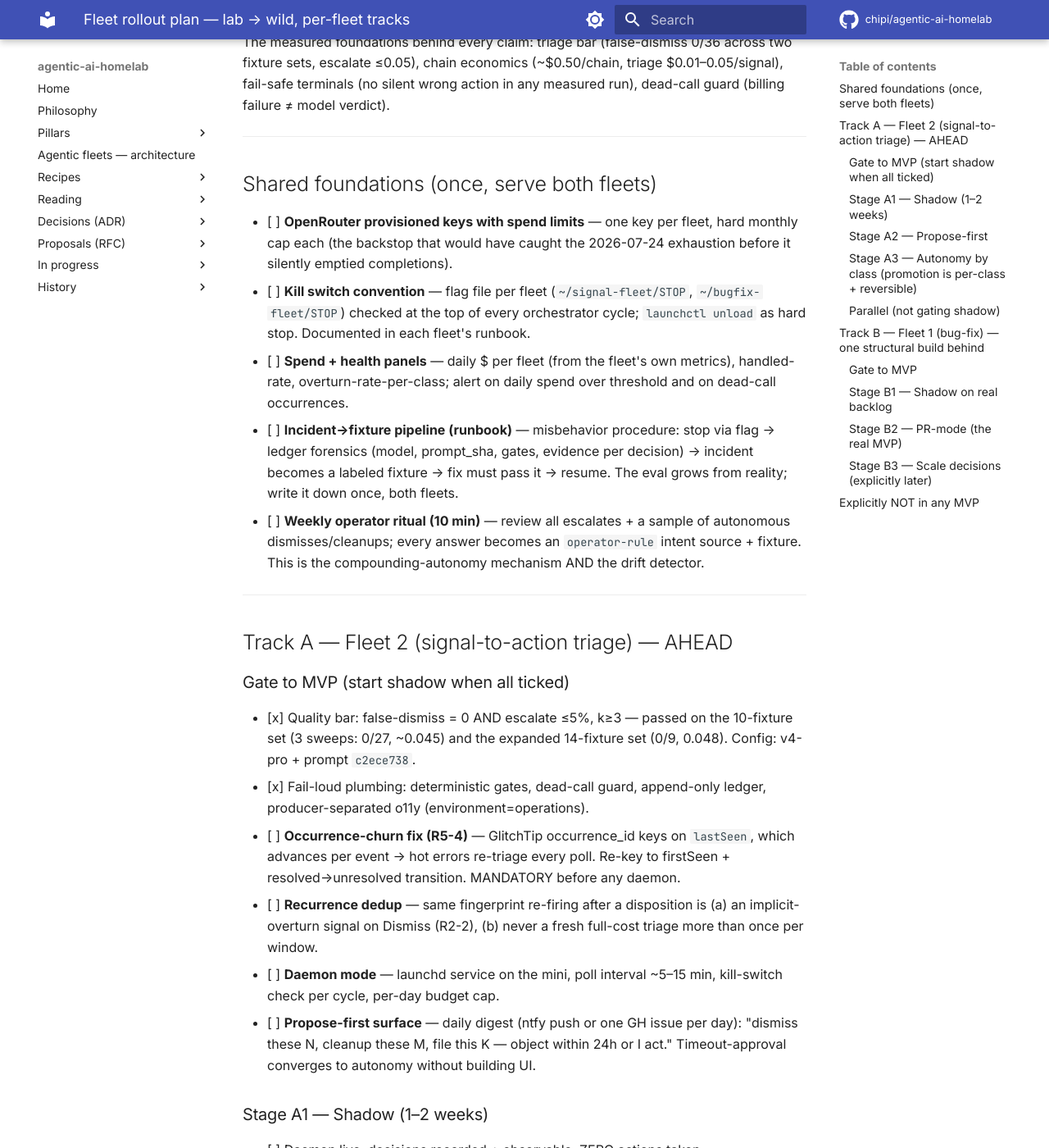
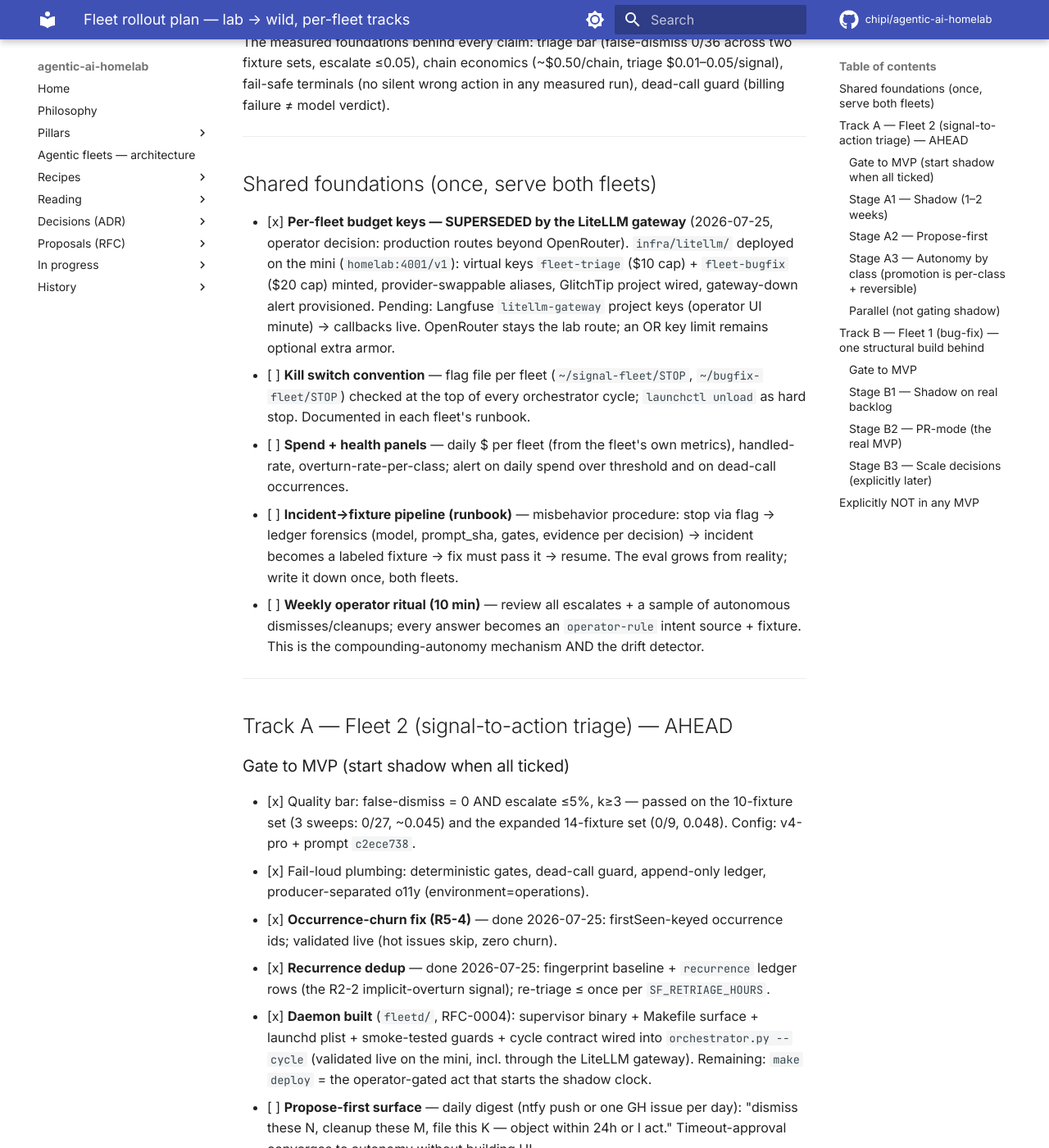
Before and after one commit to chipi/agentic-ai-homelab, an MkDocs documentation site: the page built from docs/wip/fleet-rollout-plan.md, in a window 1280 px wide and 1400 px high, scrolled down 368 px. Shown: the whole window at 82% size. Built offline with MkDocs 1.6.1 and Material for MkDocs 9.7.7, drawn with Linux system fonts in a browser that asks for light colours; comment, search, counter and statistics services are not loaded.

Commit message:
docs(rollout): tick Track A gate items — churn fix, dedup, daemon built; budget keys superseded by LiteLLM gateway
Co-Authored-By: Claude Fable 5 <noreply@anthropic.com>
Claude-Session: https://claude.ai/code/session_01WThYGP2nTpVk4c44jcbBoZ

```diff
--- a/docs/wip/fleet-rollout-plan.md
+++ b/docs/wip/fleet-rollout-plan.md
@@ -20,9 +20,14 @@ measured run), dead-call guard (billing failure ≠ model verdict).
 
 ## Shared foundations (once, serve both fleets)
 
-- [ ] **OpenRouter provisioned keys with spend limits** — one key per fleet,
-      hard monthly cap each (the backstop that would have caught the
-      2026-07-24 exhaustion before it silently emptied completions).
+- [x] **Per-fleet budget keys — SUPERSEDED by the LiteLLM gateway**
+      (2026-07-25, operator decision: production routes beyond OpenRouter).
+      `infra/litellm/` deployed on the mini (`homelab:4001/v1`): virtual
+      keys `fleet-triage` ($10 cap) + `fleet-bugfix` ($20 cap) minted,
+      provider-swappable aliases, GlitchTip project wired, gateway-down
+      alert provisioned. Pending: Langfuse `litellm-gateway` project keys
+      (operator UI minute) → callbacks live. OpenRouter stays the lab
+      route; an OR key limit remains optional extra armor.
 - [ ] **Kill switch convention** — flag file per fleet
       (`~/signal-fleet/STOP`, `~/bugfix-fleet/STOP`) checked at the top of
       every orchestrator cycle; `launchctl unload` as hard stop. Documented
@@ -49,15 +54,16 @@ measured run), dead-call guard (billing failure ≠ model verdict).
       set (0/9, 0.048). Config: v4-pro + prompt `c2ece738`.
 - [x] Fail-loud plumbing: deterministic gates, dead-call guard, append-only
       ledger, producer-separated o11y (environment=operations).
-- [ ] **Occurrence-churn fix (R5-4)** — GlitchTip occurrence_id keys on
-      `lastSeen`, which advances per event → hot errors re-triage every
-      poll. Re-key to firstSeen + resolved→unresolved transition. MANDATORY
-      before any daemon.
-- [ ] **Recurrence dedup** — same fingerprint re-firing after a disposition
-      is (a) an implicit-overturn signal on Dismiss (R2-2), (b) never a
-      fresh full-cost triage more than once per window.
-- [ ] **Daemon mode** — launchd service on the mini, poll interval ~5–15
-      min, kill-switch check per cycle, per-day budget cap.
+- [x] **Occurrence-churn fix (R5-4)** — done 2026-07-25: firstSeen-keyed
+      occurrence ids; validated live (hot issues skip, zero churn).
+- [x] **Recurrence dedup** — done 2026-07-25: fingerprint baseline +
+      `recurrence` ledger rows (the R2-2 implicit-overturn signal);
+      re-triage ≤ once per `SF_RETRIAGE_HOURS`.
+- [x] **Daemon built** (`fleetd/`, RFC-0004): supervisor binary + Makefile
+      surface + launchd plist + smoke-tested guards + cycle contract wired
+      into `orchestrator.py --cycle` (validated live on the mini, incl.
+      through the LiteLLM gateway). Remaining: `make deploy` = the
+      operator-gated act that starts the shadow clock.
 - [ ] **Propose-first surface** — daily digest (ntfy push or one GH issue
       per day): "dismiss these N, cleanup these M, file this K — object
       within 24h or I act." Timeout-approval converges to autonomy without
```
